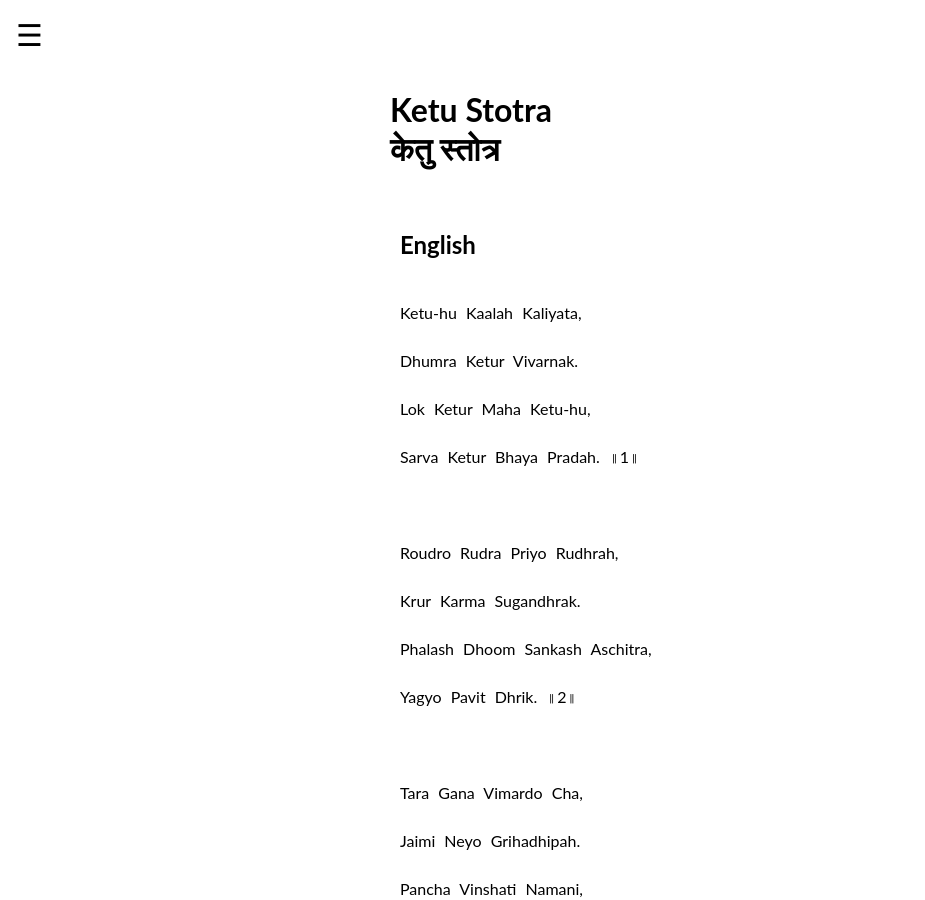
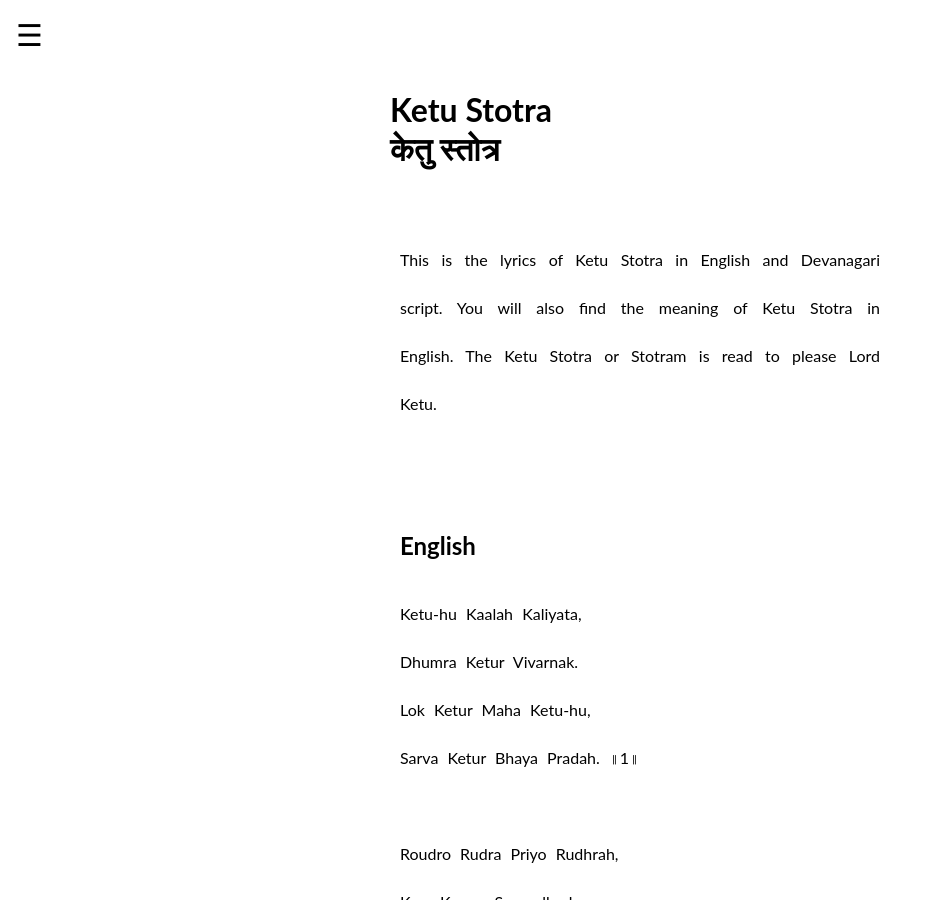
Before and after one commit to abhishekdjoshi/abhishekdjoshi.kclstr.io, a Jekyll site: the page pages/ketu/stotra.html, which Jekyll copies as it is, in a window 1280 px wide and 900 px high. Shown: the whole window, without its empty margins (0-925 px from the left). Built offline with Jekyll 4.4.1, drawn with Linux system fonts in a browser that asks for light colours; a script that is not in the unit is left out.

Commit message:
Update stotra.html

```diff
--- a/pages/ketu/stotra.html
+++ b/pages/ketu/stotra.html
@@ -161,6 +161,13 @@
         केतु स्तोत्र
       </h1>
       <br />
+
+      <p>
+        This is the lyrics of Ketu Stotra in English and Devanagari script. You
+        will also find the meaning of Ketu Stotra in English. The Ketu Stotra or
+        Stotram is read to please Lord Ketu.
+      </p>
+      <br /><br /><br />
 
       <h2>English</h2>
       <p>
```
